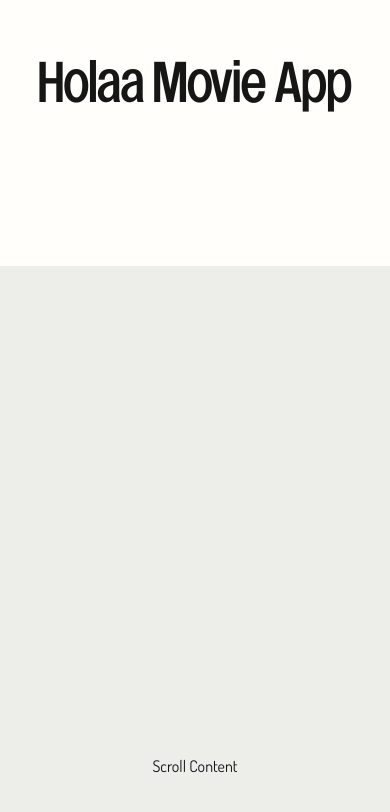
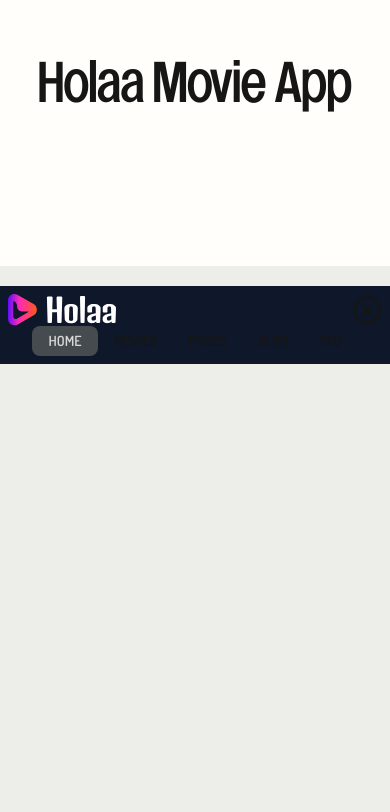
Before and after one commit to PaulHaze/holaa, a Next.js app: page / in a window 390 px wide. Shown: the part 134-946 px from the top of the page. Built offline with nearby package versions, Linux system fonts and the light colour scheme.

Commit message:
progress on mobile menu

```diff
--- a/src/app/page.tsx
+++ b/src/app/page.tsx
@@ -1,6 +1,6 @@
-import Image from 'next/image';
+// import Image from 'next/image';
 
-import { HeaderOne } from '@/components/header';
+import { HeaderOne, MobileMenu } from '@/components/header';
 
 export default function Home() {
   return (
@@ -10,8 +10,10 @@ export default function Home() {
         <div className="flex h-[400px] flex-col items-center justify-center pt-10">
           <h1>Holaa Movie App</h1>
         </div>
-        <div className="font-header h-[1000px] bg-base-300 flex-center">
-          Scroll Content
+        <div className="font-header h-[1000px] bg-base-300">
+          <div className="flex justify-center pt-5 text-center">
+            <MobileMenu />
+          </div>
         </div>
       </div>
     </main>
--- a/src/components/header/index.ts
+++ b/src/components/header/index.ts
@@ -1,2 +1,3 @@
 export * from './HeaderOne';
 export * from './nav/NavBar';
+export * from './nav/MobileMenu';
--- /dev/null
+++ b/src/components/header/nav/MobileMenu.tsx
@@ -0,0 +1,121 @@
+'use client';
+
+import Link from 'next/link';
+import Image from 'next/image';
+import { usePathname } from 'next/navigation';
+
+import { useUiContext } from '@/context/UiContext';
+
+import { cn } from '@/utils/clsxm';
+
+import { menuOneData as data } from '@/data/menu';
+import { socials } from '@/data/social';
+
+import { LuXCircle } from 'react-icons/lu';
+
+export function MobileMenu() {
+  //#region Funcs + Hooks
+  const {
+    openSubMenuIndex,
+    setOpenSubMenuIndex,
+    toggleSubMenu,
+    toggleMobileMenu,
+  } = useUiContext();
+
+  const pathName = usePathname();
+
+  const routePath = pathName === '/' ? pathName : pathName.replace(/^\/+/g, '');
+
+  const checkActiveMenu = (menu: Menu) => {
+    if (menu.href === '#' && menu.subMenus?.length) {
+      return menu.subMenus.find((subMenu) => subMenu.href === routePath)
+        ? 'active'
+        : '';
+    }
+    return routePath === menu.href ? 'active' : '';
+  };
+
+  const hideMobileMenu = (index: number | null) => {
+    toggleMobileMenu();
+    setOpenSubMenuIndex(index || null);
+  };
+
+  const renderSubMenus = (subMenus: SubMenu[], index: number) => (
+    <ul className={cn('sub-menu', openSubMenuIndex === index && 'open')}>
+      {subMenus.map((subMenu: SubMenu, key) => (
+        <li
+          key={key}
+          className="menu-item menu-item-type-post_type menu-item-object-page menu-item-2315"
+        >
+          <Link
+            href={subMenu.href}
+            className={routePath === subMenu.href ? 'current' : ''}
+            onClick={() => hideMobileMenu(index)}
+          >
+            {subMenu.name}
+          </Link>
+        </li>
+      ))}
+    </ul>
+  );
+  //#endregion
+
+  return (
+    <div id="sidebar-menu" className="popup_mobile_menu w-[400px] bg-slate-900">
+      <div className="c-backdrop" onClick={toggleMobileMenu}>
+        <div className="menu">
+          <div className="menu__top">
+            <div className="menu_header flex items-center justify-between">
+              <div className="logo">
+                <Link className="main-logo" href={data.href}>
+                  <Image src={data.logo} alt="logo" />
+                </Link>
+              </div>
+              <button
+                className="close_button flex items-center justify-center"
+                onClick={toggleMobileMenu}
+              >
+                <div className="close">
+                  <LuXCircle size={30} />
+                </div>
+              </button>
+            </div>
+          </div>
+
+          <div className="menu__content mobile_menu_nav">
+            <div className="block">
+              <div className="menu-main-menu-container">
+                <ul id="menu-main-menu" className="menu_list">
+                  {data.menus.map((menu: Menu, index) => (
+                    <li
+                      key={index}
+                      className={cn(
+                        {
+                          'menu-item-has-children': menu.subMenus?.length,
+                          show: openSubMenuIndex === index,
+                        },
+                        'nav-home menu-item',
+                      )}
+                    >
+                      <Link
+                        href={menu.subMenus?.length ? '#' : menu.href}
+                        onClick={(event) =>
+                          menu.subMenus?.length
+                            ? toggleSubMenu(index, event)
+                            : hideMobileMenu(null)
+                        }
+                        className={`${checkActiveMenu(menu)}`}
+                      >
+                        {menu.name}
+                      </Link>
+                    </li>
+                  ))}
+                </ul>
+              </div>
+            </div>
+          </div>
+        </div>
+      </div>
+    </div>
+  );
+}
--- a/src/components/header/nav/NavBar.tsx
+++ b/src/components/header/nav/NavBar.tsx
@@ -42,7 +42,7 @@ export function NavBar() {
   }, []);
 
   const checkActiveMenu = (menu: Menu) => {
-    if (menu.href === '#' && menu.subMenus && menu.subMenus.length > 0) {
+    if (menu.href === '#' && menu.subMenus?.length) {
       return menu.subMenus.find(
         (subMenu: SubMenu) => subMenu.href === routePath,
       )
--- a/src/context/UiContext.tsx
+++ b/src/context/UiContext.tsx
@@ -37,7 +37,7 @@ export const useUiContext = () => {
 export const UiProvider = ({ children }: Props) => {
   const [isFixedTop, setIsFixedTop] = useState(false);
   const [openSubMenuIndex, setOpenSubMenuIndex] = useState<number | null>(null);
-  const [isMobileMenuOpen, setIsMobileMenuOpen] = useState(false);
+  const [isMobileMenuOpen, setIsMobileMenuOpen] = useState(true);
   const [showScrollTop, setShowScrollTop] = useState(false);
 
   //#region SCROLLING
--- a/src/styles/custom.scss
+++ b/src/styles/custom.scss
@@ -2,4 +2,4 @@
 @use 'custom/buttons';
 @use 'custom/nav';
 @use 'custom/header';
-@use 'custom/mobilemenuTheirs';
+/* @use 'custom/mobilemenuTheirs'; */
--- a/tsconfig.json
+++ b/tsconfig.json
@@ -46,7 +46,8 @@
     "**/*.ts",
     "**/*.tsx",
     ".next/types/**/*.ts",
-    "vitest.config.mts"
+    "vitest.config.mts",
+    "src/data/social.ts"
   ],
   "exclude": [
     "node_modules"
```
Also changed, not shown: src/data/social.js (added, +74 -0 lines).
